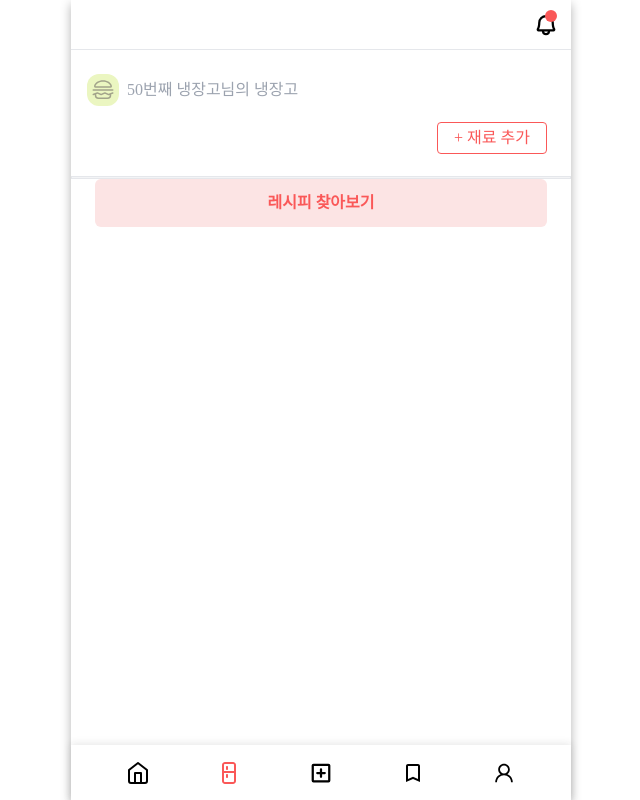
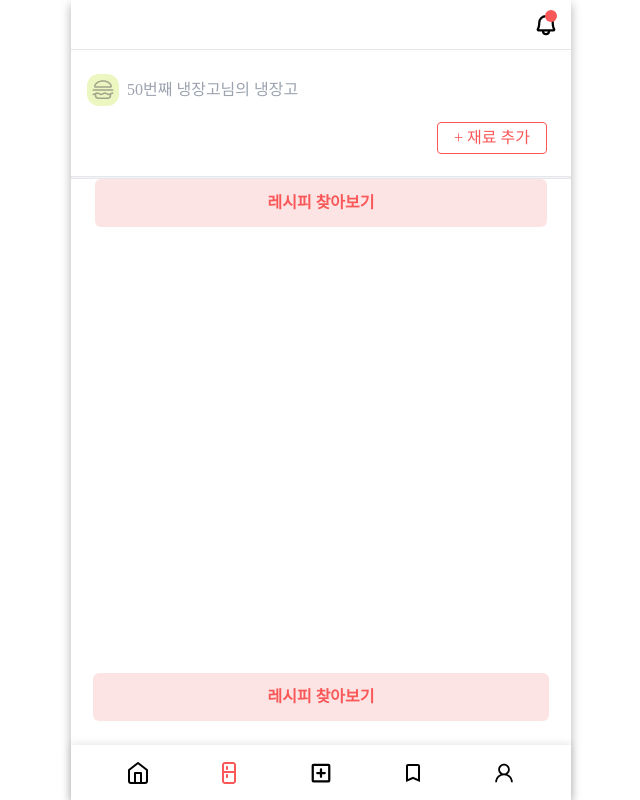
Before and after one commit to OZ-Coding-School/oz_02_main-001-FE, a React (Vite) app: page /refrigerator in a window 1280 px wide. Shown: the whole page, without its empty margins (319-959 px from the left). Built offline with nearby package versions, Linux system fonts and the light colour scheme; a web font is replaced by a local one.

Commit message:
Style: BigButton 컴퍼넌트 임포트

```diff
--- a/src/pages/RefrigeratorPage/page/index.tsx
+++ b/src/pages/RefrigeratorPage/page/index.tsx
@@ -3,6 +3,7 @@ import Header from "@components/header/Header";
 import React from "react";
 import { RefrigeratorType } from "src/types/refrigeratorType";
 import RefrigeratorItem from "../components/RefrigeratorItem";
+import BigButton from "@components/buttons/BigButton";
 
 const RefrigeratorPage = () => {
   const dummyData: RefrigeratorType[] = [
@@ -17,10 +18,17 @@ const RefrigeratorPage = () => {
     },
   ];
   return (
-    <div className="flex flex-col flex-grow">
+    <div className="h-[calc(100vh-55px)] flex flex-col">
+      {/* 높이가 있어야 flex-grow가 먹힘 */}
       <Header hasBell={true} />
-      <div id="content" className="flex-grow">
+      <div id="content" className="flex flex-col flex-grow">
         <RefrigeratorItem refrigerator={dummyData[0]} />
+        <div className="grid grid-cols-2 gap-4 p-4 h-full grow max-h-[calc(100vh-55px-129px-96px-30px)] overflow-auto">
+          {/* 추가된 재료가 보여져야 하는 자리 */}
+        </div>
+        <div className="py-[24px] pl-[22px] pr-[22px] font-semibold">
+          <BigButton buttonText={"레시피 찾아보기"} />
+        </div>
       </div>
       <Footer page="refrigerator" />
     </div>
```
